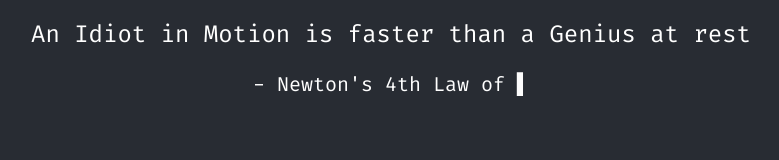
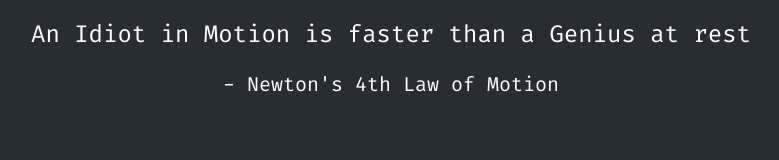
Before and after one commit to shepherd-bit/PORTFOLIO-1, a React (Vite) app: page / in a window 1280 px wide. Shown: the part 408-568 px from the top of the page, without its empty margins (249-1028 px from the left). Built offline with nearby package versions, Linux system fonts and the light colour scheme.

Commit message:
Update IntroAnimation.tsx

```diff
--- a/src/components/IntroAnimation.tsx
+++ b/src/components/IntroAnimation.tsx
@@ -4,7 +4,7 @@ import { motion, AnimatePresence } from 'motion/react';
 const TITLE = '</Titus>';
 const QUOTE = 'An Idiot in Motion is faster than a Genius at rest';
 const ATTRIBUTION = "- Newton's 4th Law of Motion";
-const TYPING_DURATION = 7000; // 7 seconds
+const TYPING_DURATION = 3500; // 3.5 seconds (twice as fast)
 const TOTAL_CHARS = TITLE.length + QUOTE.length + ATTRIBUTION.length;
 const CHAR_INTERVAL = TYPING_DURATION / TOTAL_CHARS;
 
@@ -20,7 +20,7 @@ export function IntroAnimation() {
       const timer = setTimeout(() => {
         setShowCover(false);
         document.body.style.overflow = '';
-      }, 1200);
+      }, 5500); // roll up at 9s total (3.5s typing + 5.5s delay)
       return () => {
         clearTimeout(timer);
         document.body.style.overflow = '';
```
